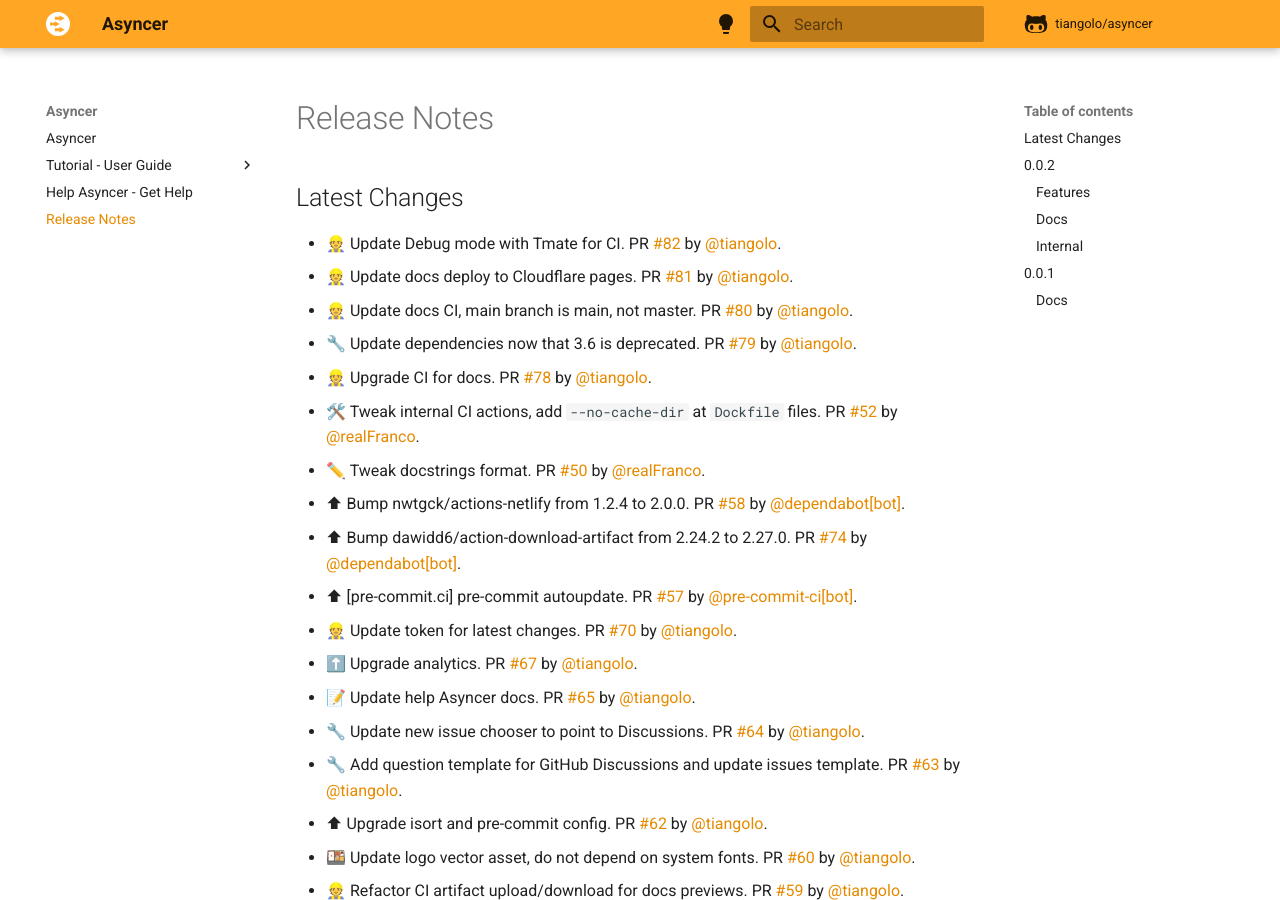
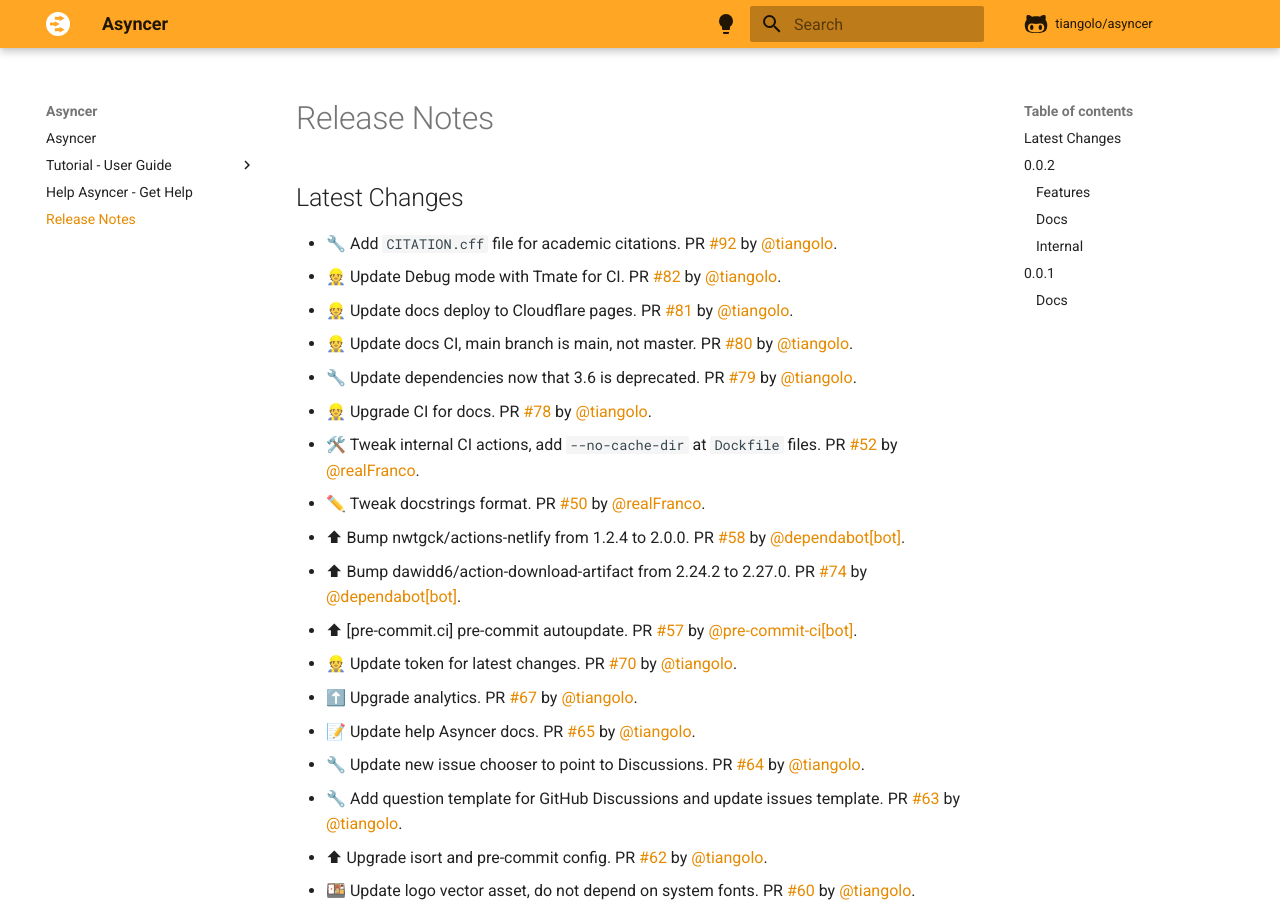
Before and after one commit to balintfrankas/fastapi-asyncer, an MkDocs documentation site: the page built from docs/release-notes.md, in a window 1280 px wide and 900 px high. Built offline with MkDocs 1.6.1 and Material for MkDocs 9.7.7, drawn with Linux system fonts in a browser that asks for light colours; comment, search, counter and statistics services are not loaded.

Commit message:
📝 Update release notes

```diff
--- a/docs/release-notes.md
+++ b/docs/release-notes.md
@@ -2,6 +2,7 @@
 
 ## Latest Changes
 
+* 🔧 Add `CITATION.cff` file for academic citations. PR [#92](https://github.com/tiangolo/asyncer/pull/92) by [@tiangolo](https://github.com/tiangolo).
 * 👷 Update Debug mode with Tmate for CI. PR [#82](https://github.com/tiangolo/asyncer/pull/82) by [@tiangolo](https://github.com/tiangolo).
 * 👷 Update docs deploy to Cloudflare pages. PR [#81](https://github.com/tiangolo/asyncer/pull/81) by [@tiangolo](https://github.com/tiangolo).
 * 👷 Update docs CI, main branch is main, not master. PR [#80](https://github.com/tiangolo/asyncer/pull/80) by [@tiangolo](https://github.com/tiangolo).
```
